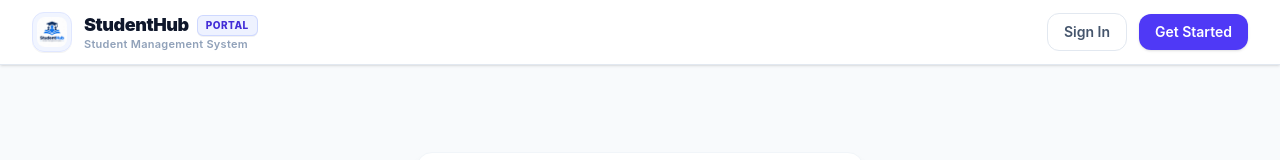
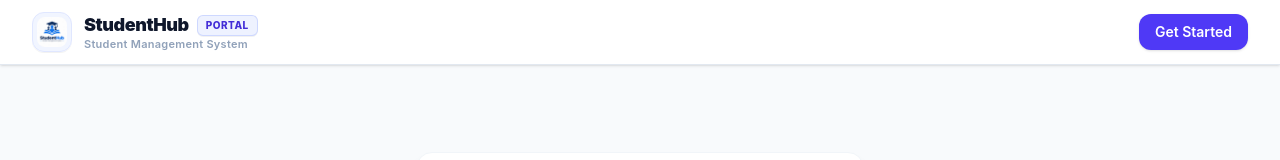
Before and after one commit to kuldeeps01199/studentHub-student-management-system, a React (Vite) app in the folder frontend/: page /login in a window 1280 px wide. Shown: the top 160 px of the page. Built offline with nearby package versions, Linux system fonts and the light colour scheme; no server answers.

Commit message:
fix(ui): hide active page navigation button in PublicNavbar

```diff
--- a/frontend/src/components/PublicNavbar.jsx
+++ b/frontend/src/components/PublicNavbar.jsx
@@ -1,7 +1,11 @@
 import React from 'react';
-import { Link } from 'react-router-dom';
+import { Link, useLocation } from 'react-router-dom';
 
 const PublicNavbar = () => {
+    const location = useLocation();
+    const isLoginPage = location.pathname === '/login';
+    const isSignupPage = location.pathname === '/signup';
+
     return (
         <nav className="bg-white border-b border-slate-200 shadow-sm sticky top-0 z-50">
             <div className="max-w-7xl mx-auto px-4 sm:px-6 lg:px-8">
@@ -30,12 +34,16 @@
                     </Link>
 
                     <div className="flex items-center space-x-3">
+                        {!isLoginPage && (
                             <Link to="/login" className="text-slate-600 hover:text-indigo-600 px-4 py-2 rounded-xl text-sm font-semibold transition-colors border border-slate-200 hover:border-indigo-300">
                                 Sign In
                             </Link>
+                        )}
+                        {!isSignupPage && (
                             <Link to="/signup" className="bg-indigo-600 text-white hover:bg-indigo-700 px-4 py-2 rounded-xl text-sm font-semibold transition-colors shadow-sm">
                                 Get Started
                             </Link>
+                        )}
                     </div>
                 </div>
             </div>
```
Lines whose indentation alone changed are shown as unchanged.
